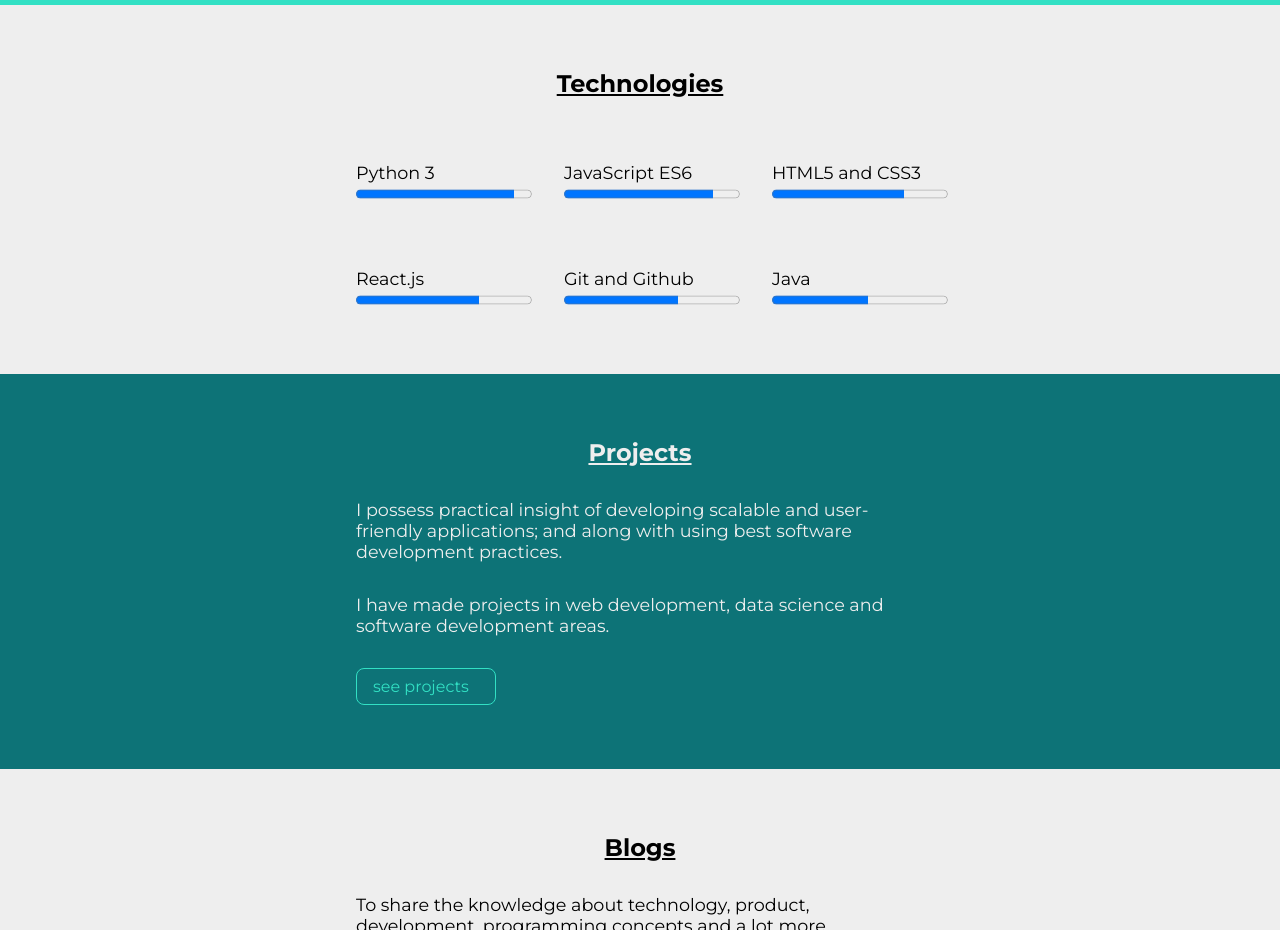
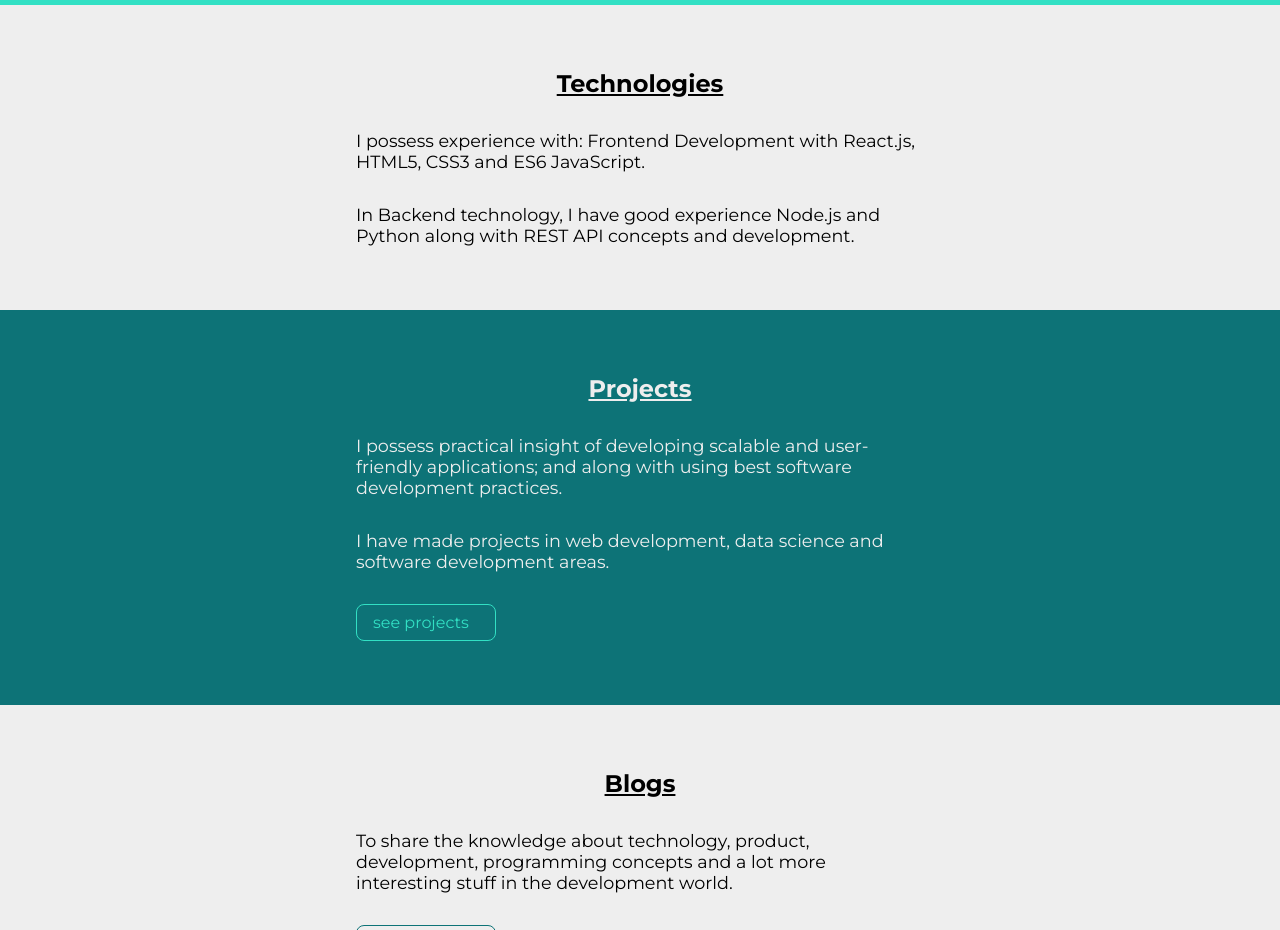
Before and after one commit to sohamsshah/portfolio-website, a plain HTML site: page index.html in a window 1280 px wide. Shown: the part 1140-2070 px from the top of the page. Drawn offline with Linux system fonts and the light colour scheme.

Commit message:
edit technology section

```diff
--- a/index.html
+++ b/index.html
@@ -51,37 +51,10 @@
     <section class="section ow">
         <div class="container container-center">
             <h1> <u>Technologies</u> </h1>
-            <div class="flex">
-            <p>
-                <label for="file">Python 3</label>
-                <progress id="file" value="90" max="100"> 32% </progress>
-            </p>
+            <p>I possess experience with: Frontend Development with React.js, HTML5, CSS3 and ES6 JavaScript.</p>
+            <p>In Backend technology, I have good experience Node.js and Python along with REST API concepts and development.</p>
 
-            <p>
-                <label for="file">JavaScript ES6 </label>
-                <progress id="file" value="85" max="100"> 32% </progress>
-            </p>
-            <p>
-                <label for="file">HTML5 and CSS3 </label>
-                <progress id="file" value="75" max="100"> 32% </progress>
-            </p>
-        </div>
 
-        <div class="flex">
-            <p>
-                <label for="file">React.js</label>
-                <progress id="file" value="70" max="100"> 32% </progress>
-            </p>
-
-            <p>
-                <label for="file"> Git and Github </label>
-                <progress id="file" value="65" max="100"> 32% </progress>
-            </p>
-            <p>
-                <label for="file"> Java </label>
-                <progress id="file" value="55" max="100"> 32% </progress>
-            </p>
-        </div>
         </div>
     </section>
 
```
